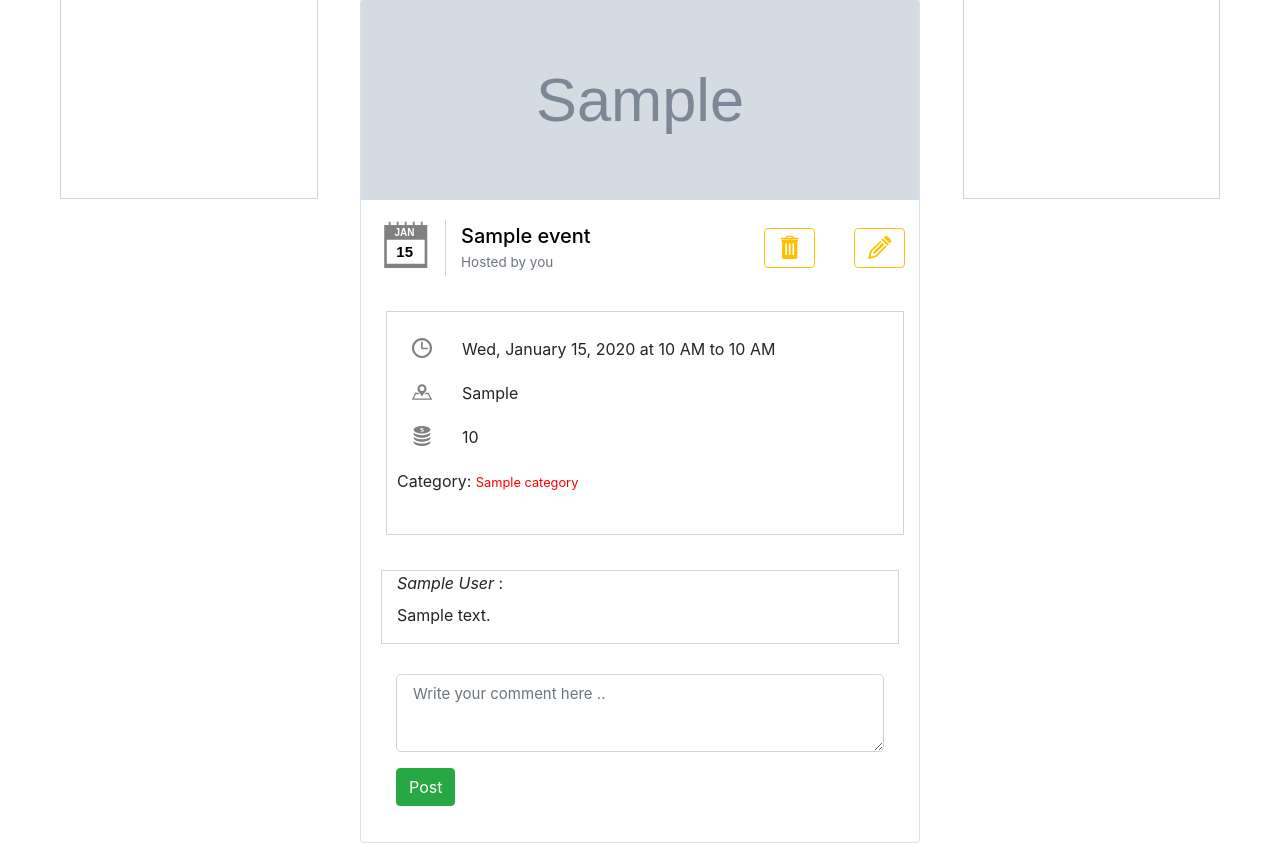
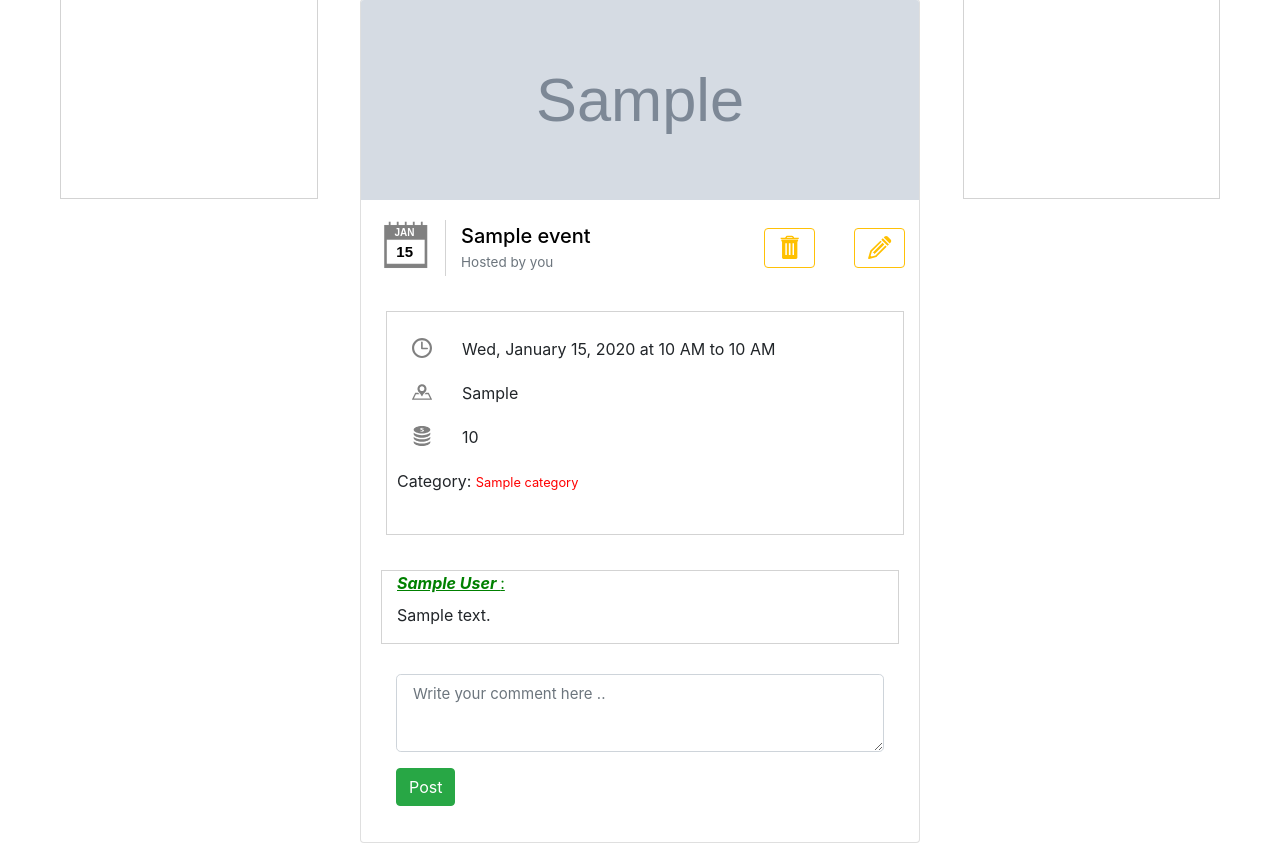
Before and after one commit to devdsd/ProjectHap, a Flask app: page /event/1 in a window 1280 px wide. Shown: the part 91-934 px from the top of the page. Run offline with Flask 2, Linux system fonts and the light colour scheme; a user stored in the database is signed in; tables that the repository leaves empty hold one stand-in row (values such as "Sample post"); grey boxes marked "Sample" are stand-in pictures; parts of the project's set-up code (start-up, migrations or seed data) failed here and were passed over; some libraries are stand-ins or nearby versions.

Commit message:
Changes Committed

```diff
--- a/hap/templates/event.html
+++ b/hap/templates/event.html
@@ -374,7 +374,7 @@
 
                                                 <div class="container-fluid" style="border:1px lightgray solid;margin-bottom:30px;">
                                                     {% for review in reviews %}
-                                                        <label> <em>{{ review.firstName }} {{ review.lastName }} </em> : </label>
+                                                        <label style="text-decoration: underline; color: green;"> <strong> <em>{{ review.firstName }} {{ review.lastName }} </em> </strong> : </label>
                                                         <p> {{ review.review }} </p>
                                                     {% endfor %}
                                                 </div>
```
